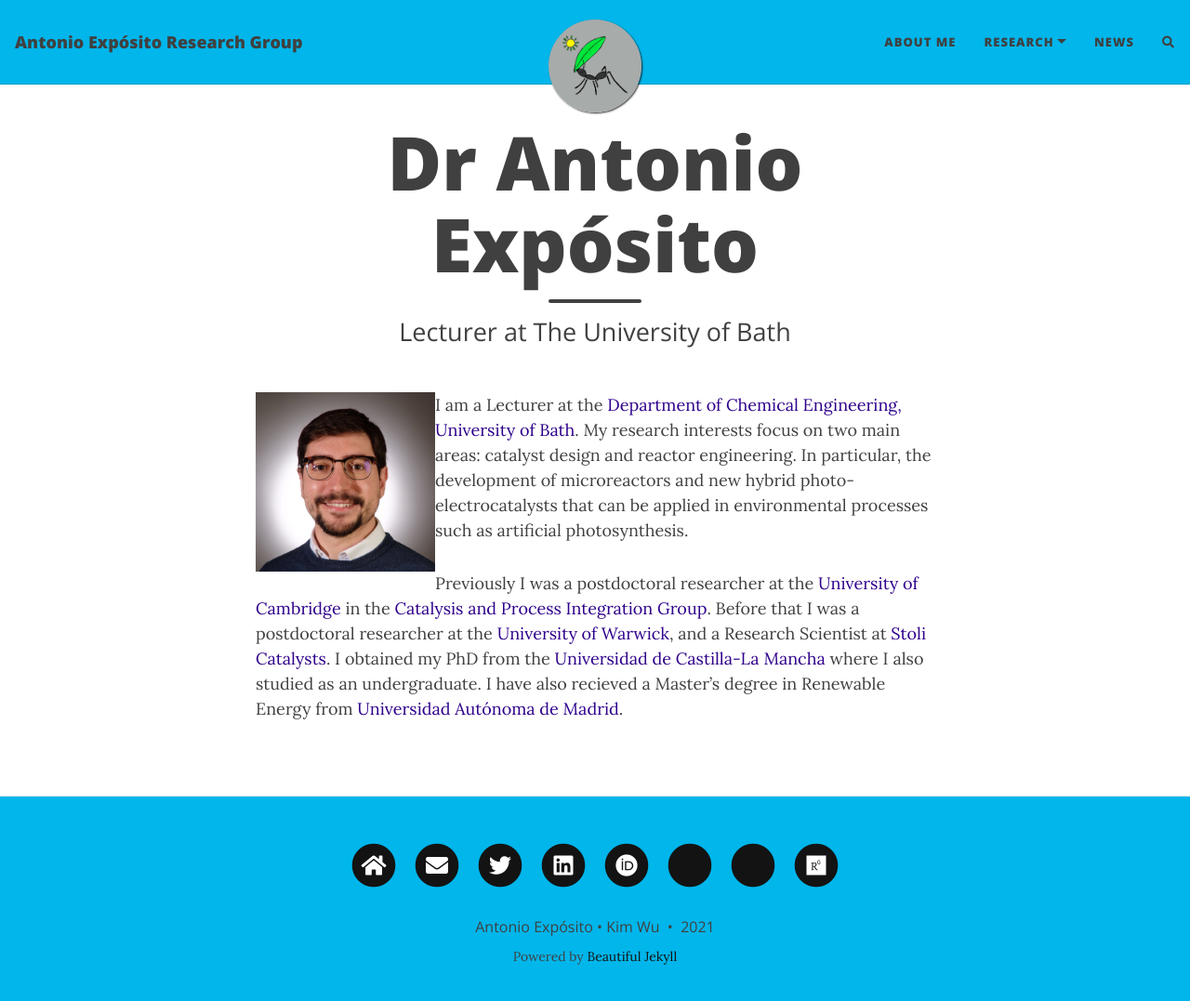
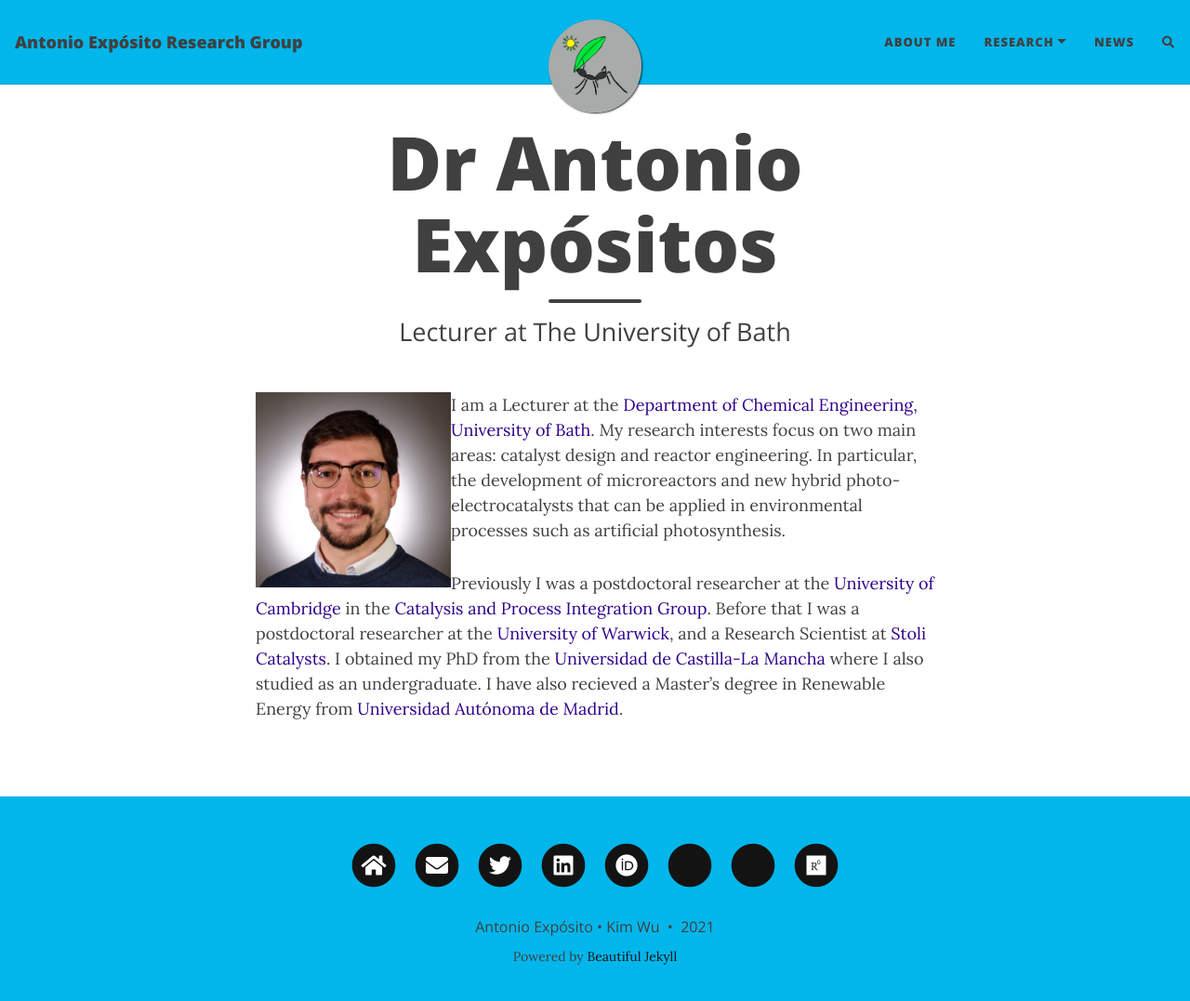
Before and after one commit to AntonioJExposito/AntonioJExposito.github.io, a Jekyll site: the page built from aboutme.md, in a window 1280 px wide and 1090 px high. Shown: the top 1077 px of the window at 93% size. Built offline with Jekyll 4.4.1, drawn with Linux system fonts in a browser that asks for light colours; nearby versions of some CDN libraries; comment, search, counter and statistics services are not loaded; a style sheet for code colours, icons or effects is not loaded.

Commit message:
Update aboutme.md

```diff
--- a/aboutme.md
+++ b/aboutme.md
@@ -1,10 +1,10 @@
 ---
 layout: page
-title: Dr Antonio Expósito
+title: Dr Antonio Expósitos
 subtitle: Lecturer at The University of Bath
 ---
 
-<img align="left" src="https://github.com/AntonioJExposito/AntonioJExposito.github.io/blob/main/assets/img/Antonio%20Github%20photo%202.jpg?raw=true" width="193">
+<img align="left" src="https://github.com/AntonioJExposito/AntonioJExposito.github.io/blob/main/assets/img/Antonio%20Github%20photo%202.jpg?raw=true" width="210">
 
 I am a Lecturer at the
       <a href="https://www.bath.ac.uk/departments/department-of-chemical-engineering/" target="_blank">Department of Chemical Engineering, University of Bath</a>.
```
